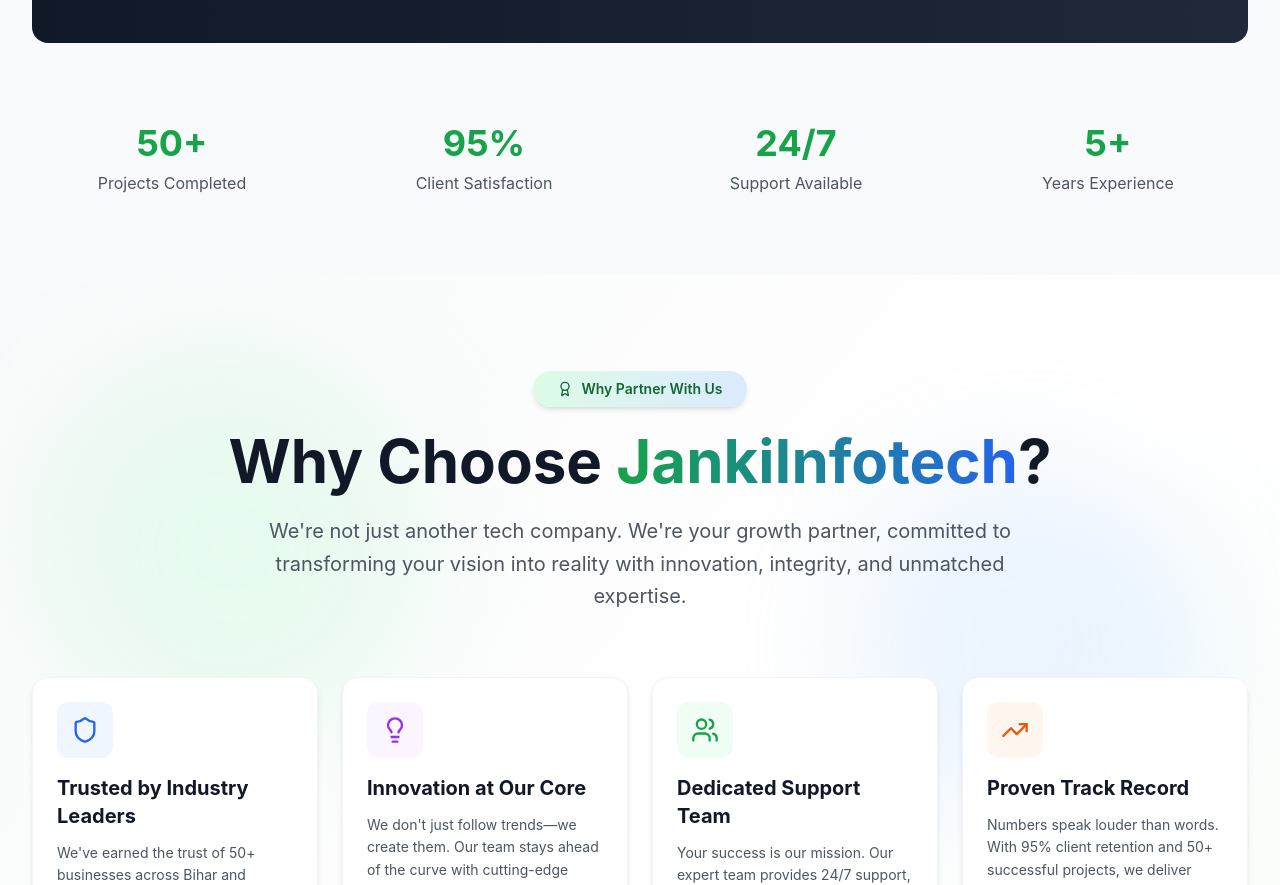
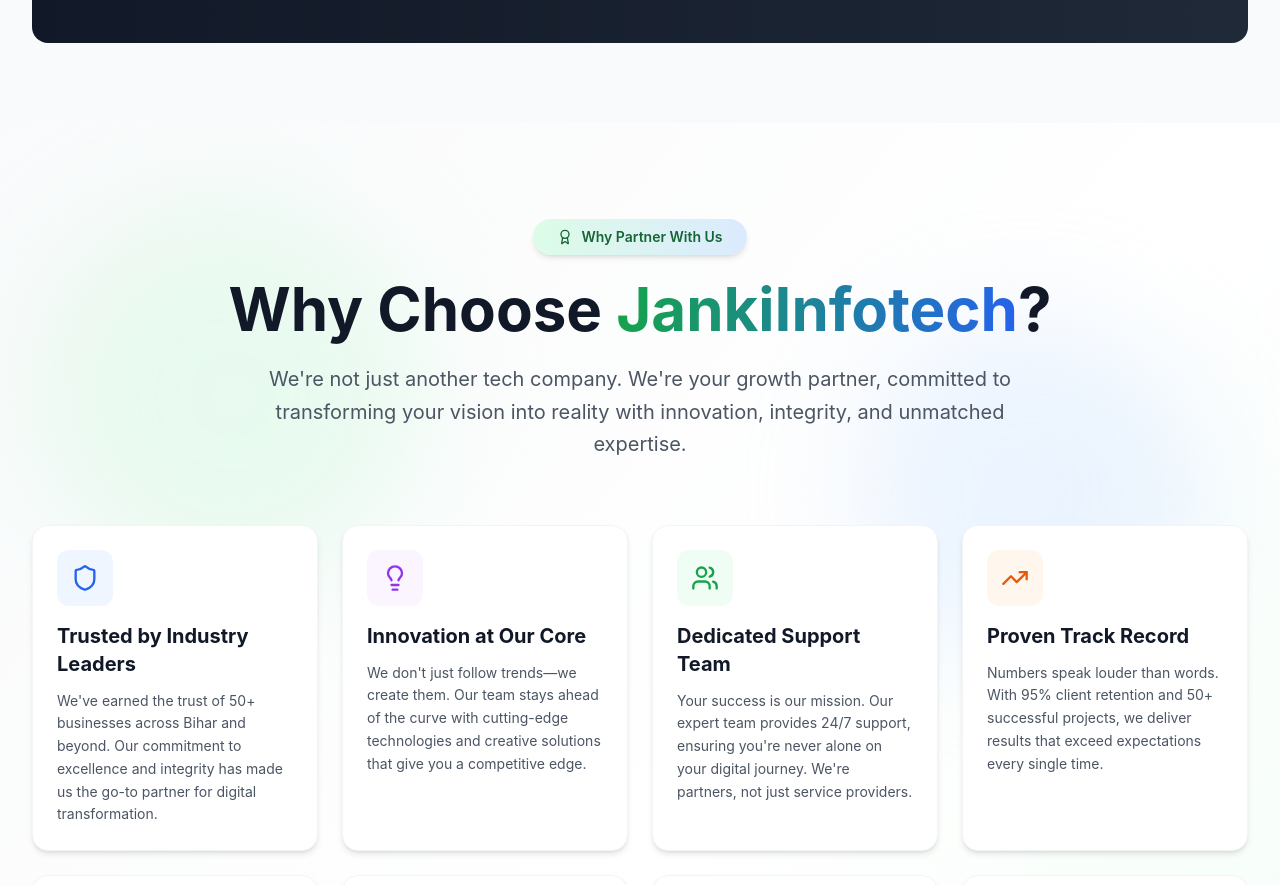
Before and after one commit to kushvardhan/jankiinfotech, a Next.js app: page / in a window 1280 px wide. Shown: the part 3120-4005 px from the top of the page. Built offline with nearby package versions, Linux system fonts and the light colour scheme.

Commit message:
removed repeated Texts

```diff
--- a/src/components/ServicesSection.tsx
+++ b/src/components/ServicesSection.tsx
@@ -1,6 +1,14 @@
 "use client";
 import { Button } from "@/components/ui/button";
-import { ArrowRight, Code2, Monitor, TrendingUp,MapPin, GraduationCap, X } from "lucide-react";
+import {
+  ArrowRight,
+  Code2,
+  GraduationCap,
+  MapPin,
+  Monitor,
+  TrendingUp,
+  X,
+} from "lucide-react";
 import Link from "next/link";
 import { useEffect, useState } from "react";
 
@@ -45,7 +53,7 @@ export default function ServicesSection() {
         "Performance Optimization",
       ],
       icon: Code2,
-      color:" text-purple-500",
+      color: " text-purple-500",
       link: "/service/software-development",
       detailedDescription:
         "From concept to deployment, we build robust, scalable software solutions tailored to your unique business needs. Our expert team uses cutting-edge technologies and best practices to deliver software that drives efficiency and growth.",
@@ -71,7 +79,7 @@ export default function ServicesSection() {
         "Ad Management",
       ],
       icon: TrendingUp,
-      color:"text-orange-500",
+      color: "text-orange-500",
       link: "/service/digital-marketing",
       detailedDescription:
         "Grow your brand's online presence with our comprehensive digital marketing strategies. We combine data-driven insights with creative excellence to help you reach your target audience and achieve measurable results.",
@@ -97,7 +105,7 @@ export default function ServicesSection() {
         "Business Insights",
       ],
       icon: MapPin,
-      color:" text-red-500",
+      color: " text-red-500",
       link: "/service/gmb",
       detailedDescription:
         "Maximize your local visibility with expert Google My Business management. We optimize your profile to ensure your business appears prominently in local searches and Google Maps, driving more foot traffic and inquiries.",
@@ -124,7 +132,7 @@ export default function ServicesSection() {
         "Digital Marketing",
       ],
       icon: GraduationCap,
-      color:"text-green-500",
+      color: "text-green-500",
       link: "/service/internships",
       detailedDescription:
         "Launch your tech career with our comprehensive internship programs. Gain hands-on experience working on real projects, learn from industry experts, and build a portfolio that impresses employers.",
@@ -195,19 +203,19 @@ export default function ServicesSection() {
             >
               {/* Icon */}
               <div
-  className={`w-14 md:w-16 h-14 md:h-16 bg-gradient-to-br ${
-    service.color
-      .replace("text-", "from-")
-      .replace(/-\d+/, "-100")
-  } ${
-    service.color
-      .replace("text-", "to-")
-      .replace(/-\d+/, "-200")
-  } rounded-xl flex items-center justify-center mb-4 md:mb-6 flex-shrink-0`}
->
-  <service.icon className={`w-7 md:w-8 h-7 md:h-8 ${service.color}`} />
-</div>
-
+                className={`w-14 md:w-16 h-14 md:h-16 bg-gradient-to-br ${service.color
+                  .replace("text-", "from-")
+                  .replace(/-\d+/, "-100")} ${service.color
+                  .replace("text-", "to-")
+                  .replace(
+                    /-\d+/,
+                    "-200"
+                  )} rounded-xl flex items-center justify-center mb-4 md:mb-6 flex-shrink-0`}
+              >
+                <service.icon
+                  className={`w-7 md:w-8 h-7 md:h-8 ${service.color}`}
+                />
+              </div>
 
               {/* Content */}
               <h4 className="text-xl md:text-2xl font-bold text-gray-900 mb-3 md:mb-4">
@@ -353,26 +361,6 @@ export default function ServicesSection() {
             </div>
           </div>
         </div>
-
-        {/* Stats Section */}
-        <div className="mt-20 grid grid-cols-2 md:grid-cols-4 gap-8 text-center">
-          <div>
-            <div className="text-4xl font-bold text-green-600 mb-2">50+</div>
-            <div className="text-gray-600">Projects Completed</div>
-          </div>
-          <div>
-            <div className="text-4xl font-bold text-green-600 mb-2">95%</div>
-            <div className="text-gray-600">Client Satisfaction</div>
-          </div>
-          <div>
-            <div className="text-4xl font-bold text-green-600 mb-2">24/7</div>
-            <div className="text-gray-600">Support Available</div>
-          </div>
-          <div>
-            <div className="text-4xl font-bold text-green-600 mb-2">5+</div>
-            <div className="text-gray-600">Years Experience</div>
-          </div>
-        </div>
       </div>
     </section>
   );
```
